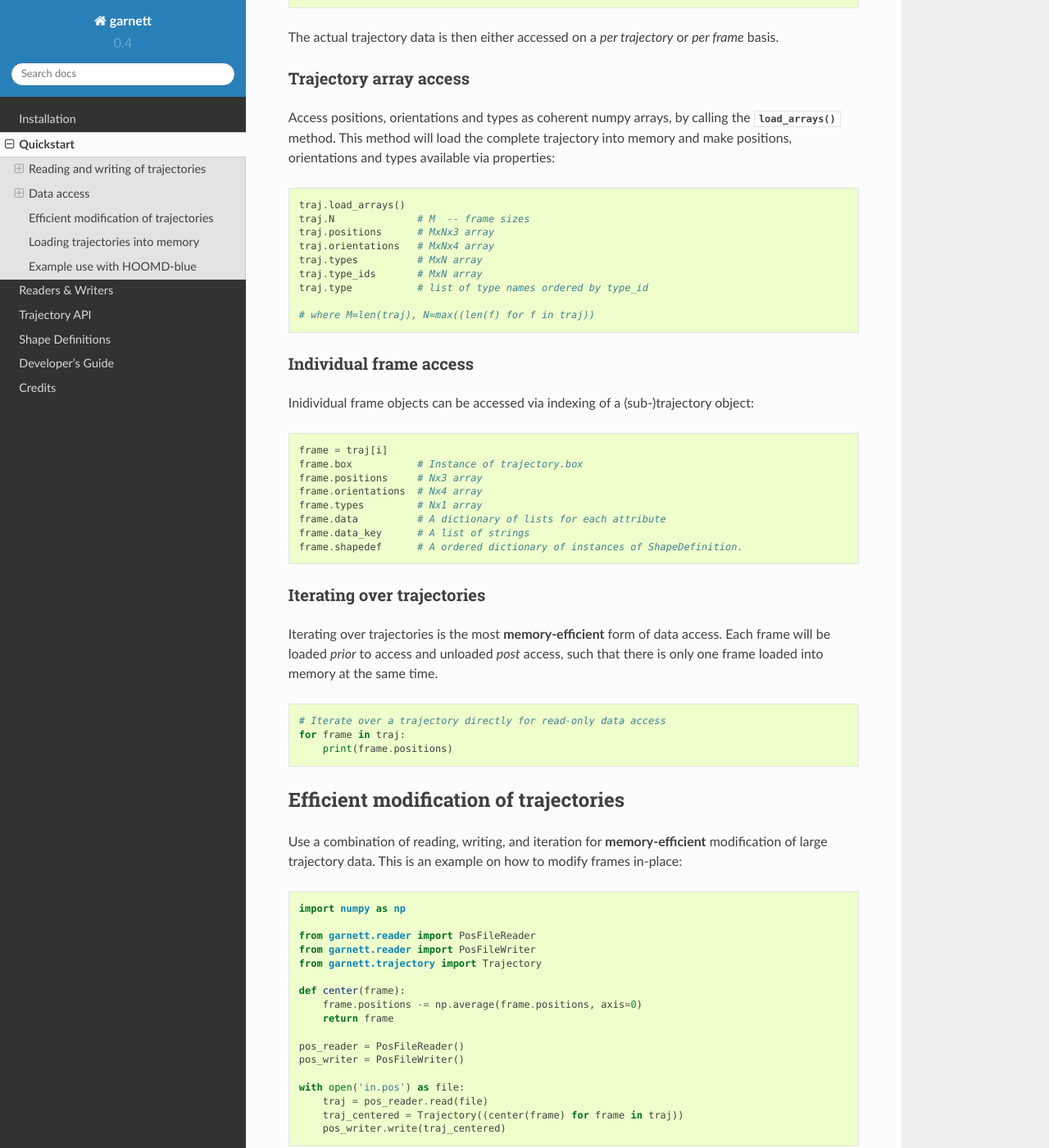
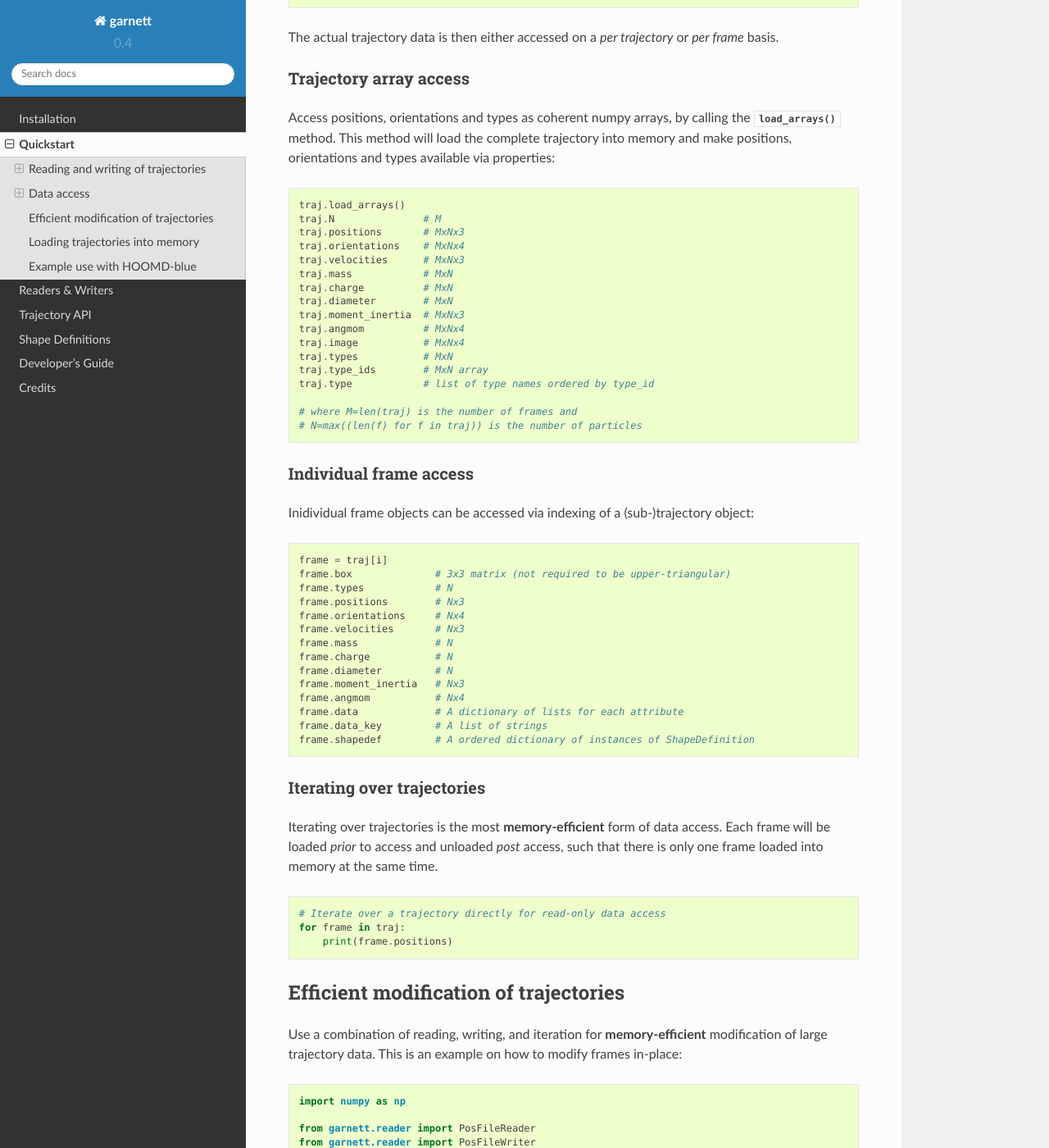
Before and after one commit to glotzerlab/garnett, a Sphinx documentation site: the page built from doc/quickstart.rst, in a window 1280 px wide and 1400 px high, scrolled down 1322 px. Shown: the whole window at 82% size. Built offline with Sphinx 7.4.7 and the Read the Docs theme 2.0.0, drawn with Linux system fonts in a browser that asks for light colours.

Commit message:
updated traj and frame attributes

```diff
--- a/doc/quickstart.rst
+++ b/doc/quickstart.rst
@@ -81,14 +81,22 @@ This method will load the complete trajectory into memory and make positions, or
 .. code-block:: python
 
     traj.load_arrays()
-    traj.N              # M  -- frame sizes
-    traj.positions      # MxNx3 array
-    traj.orientations   # MxNx4 array
-    traj.types          # MxN array
-    traj.type_ids       # MxN array
-    traj.type           # list of type names ordered by type_id
+    traj.N               # M
+    traj.positions       # MxNx3
+    traj.orientations    # MxNx4
+    traj.velocities      # MxNx3
+    traj.mass            # MxN
+    traj.charge          # MxN
+    traj.diameter        # MxN
+    traj.moment_inertia  # MxNx3
+    traj.angmom          # MxNx4
+    traj.image           # MxNx4
+    traj.types           # MxN
+    traj.type_ids        # MxN array
+    traj.type            # list of type names ordered by type_id
 
-    # where M=len(traj), N=max((len(f) for f in traj))
+    # where M=len(traj) is the number of frames and
+    # N=max((len(f) for f in traj)) is the number of particles
 
 Individual frame access
 -----------------------
@@ -98,13 +106,19 @@ Inidividual frame objects can be accessed via indexing of a (sub-)trajectory obj
 .. code-block:: python
 
     frame = traj[i]
-    frame.box           # Instance of trajectory.box
-    frame.positions     # Nx3 array
-    frame.orientations  # Nx4 array
-    frame.types         # Nx1 array
-    frame.data          # A dictionary of lists for each attribute
-    frame.data_key      # A list of strings
-    frame.shapedef      # A ordered dictionary of instances of ShapeDefinition.
+    frame.box              # 3x3 matrix (not required to be upper-triangular)
+    frame.types            # N
+    frame.positions        # Nx3
+    frame.orientations     # Nx4
+    frame.velocities       # Nx3
+    frame.mass             # N
+    frame.charge           # N
+    frame.diameter         # N
+    frame.moment_inertia   # Nx3
+    frame.angmom           # Nx4
+    frame.data             # A dictionary of lists for each attribute
+    frame.data_key         # A list of strings
+    frame.shapedef         # A ordered dictionary of instances of ShapeDefinition
 
 Iterating over trajectories
 ---------------------------
```
